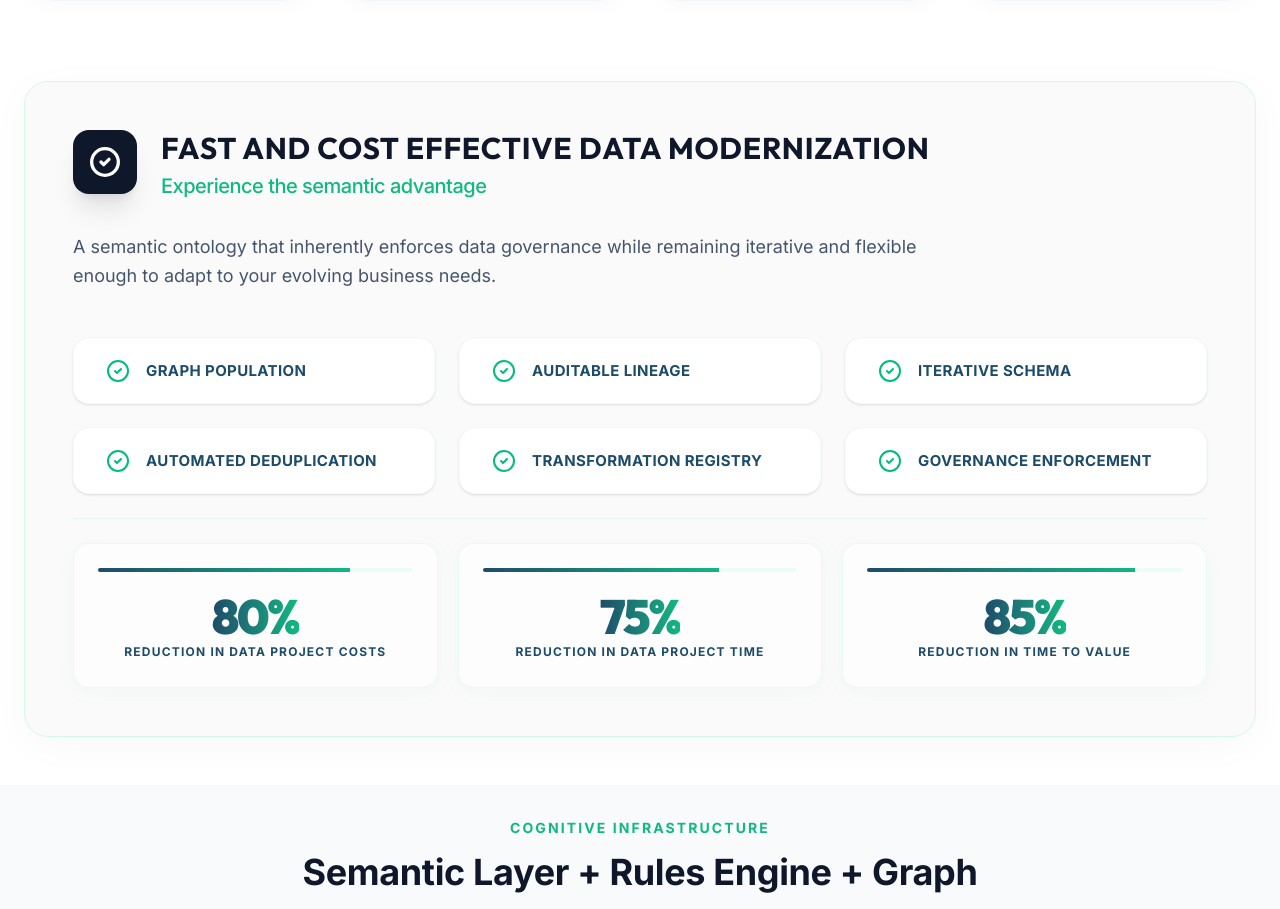
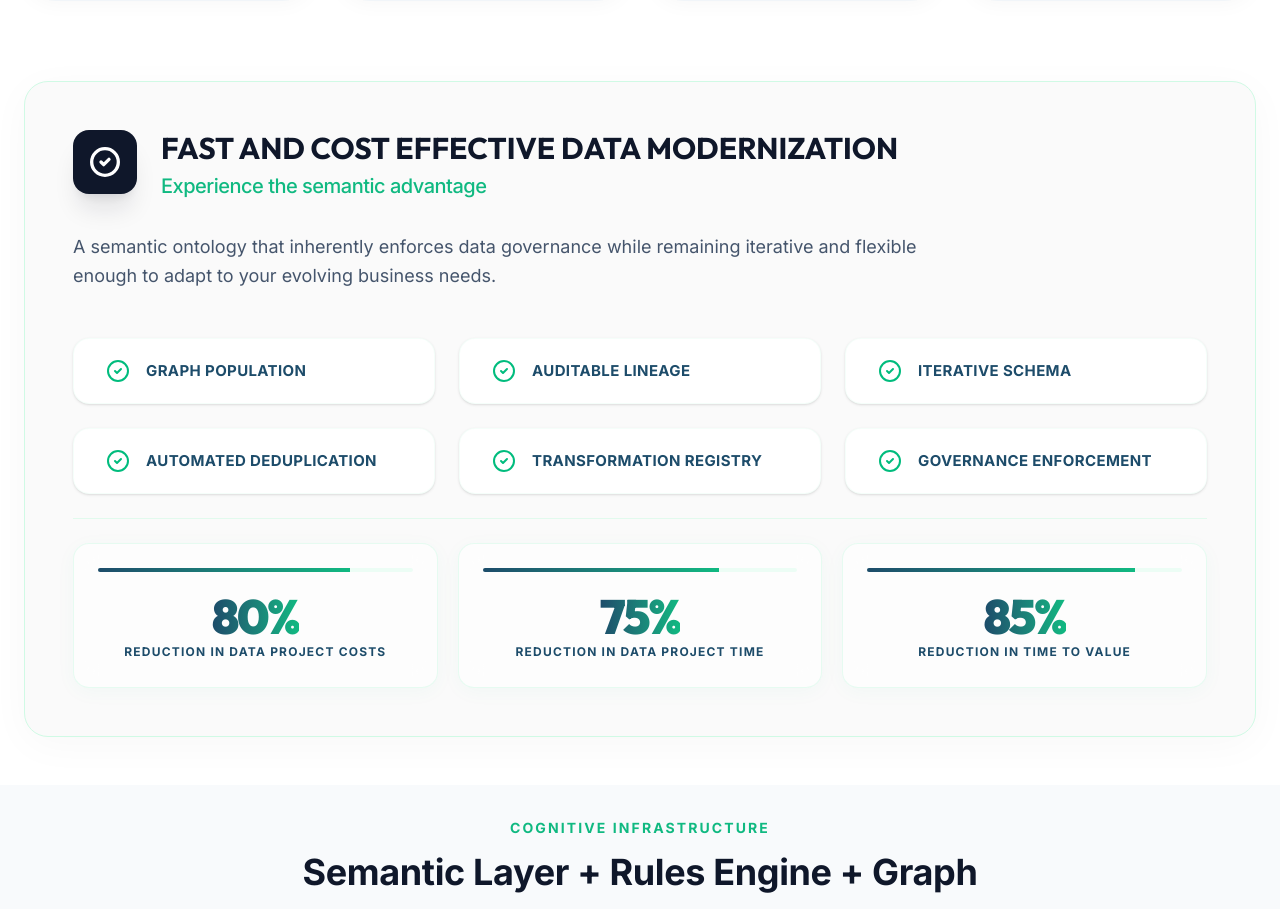
Before and after one commit to msantacruz777/Databench, a React (Vite) app: page / in a window 1280 px wide. Shown: the part 1420-2329 px from the top of the page. Built offline with nearby package versions, Linux system fonts and the light colour scheme; no server answers.

Commit message:
feat: Adjust tracking for result section title
Updates the letter tracking from 'wide' to 'normal' for the result section's title. This improves readability and visual consistency.

```diff
--- a/src/components/ResultSection.tsx
+++ b/src/components/ResultSection.tsx
@@ -34,7 +34,7 @@ export const ResultSection = () => {
                 <CheckCircle2 className="w-8 h-8" strokeWidth={2.5} />
               </div>
               <div className="flex flex-col">
-                <h3 className="text-3xl font-display font-bold text-[#0f172a] uppercase tracking-wide leading-tight">
+                <h3 className="text-3xl font-display font-bold text-[#0f172a] uppercase tracking-normal leading-tight">
                   {t('platform.result.title')}
                 </h3>
                 <p className="text-xl font-medium text-[#10b981] tracking-tight mt-1">
```
